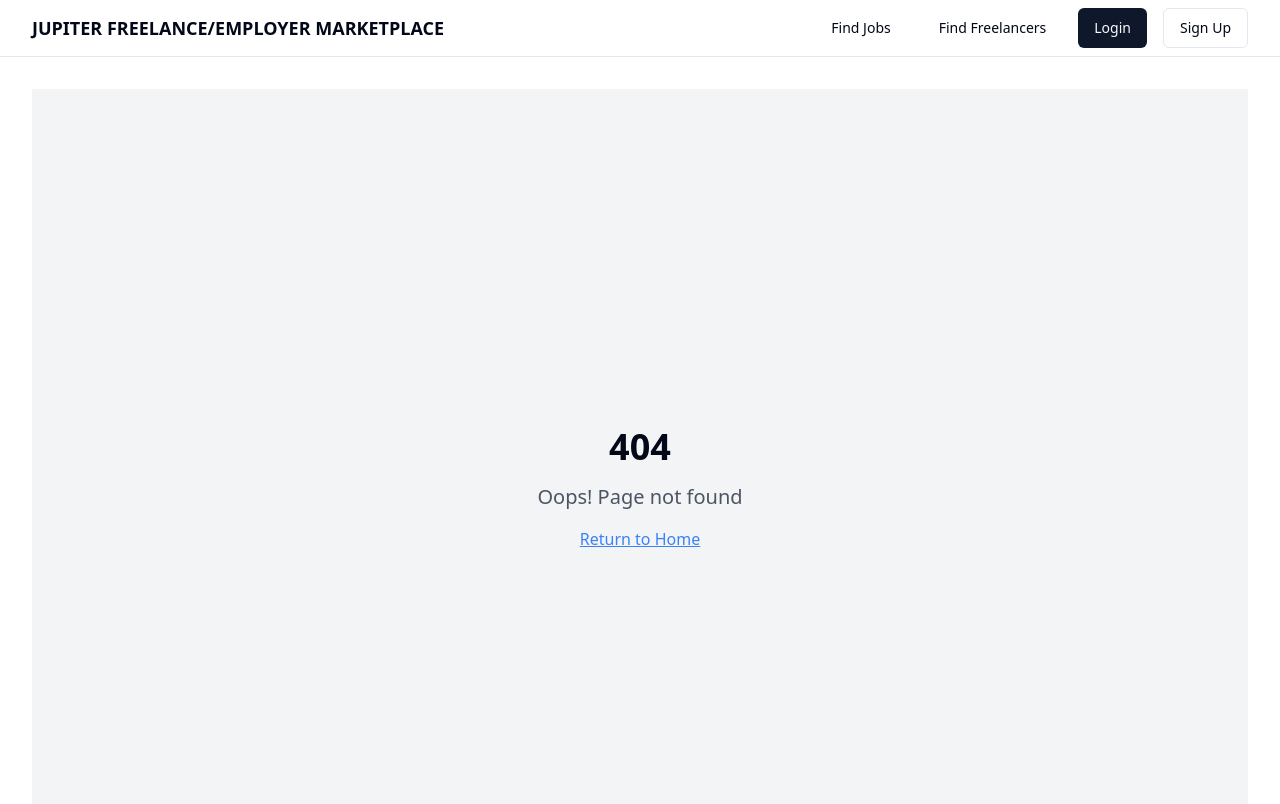
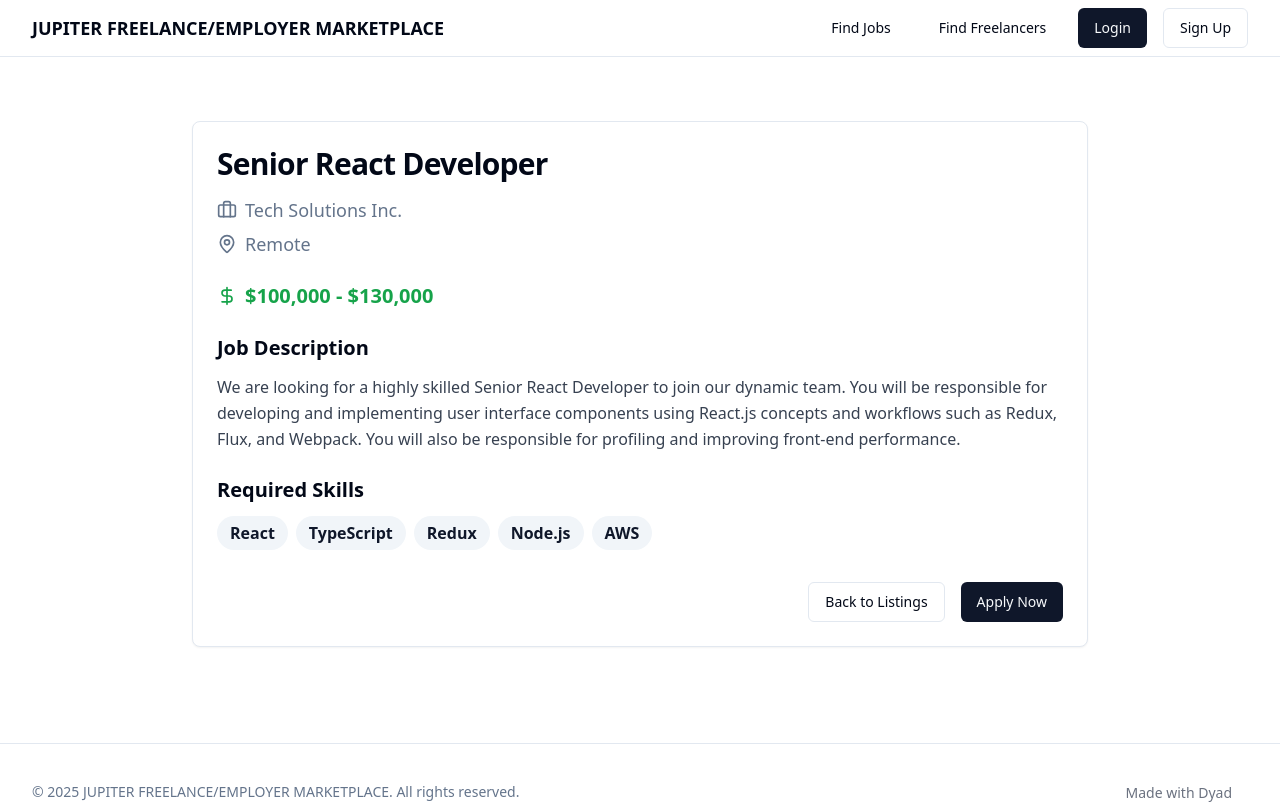
Before and after one commit to eissahussein95-code/Jupiter, a React (Vite) app: page /jobs/1 in a window 1280 px wide. Shown: the top 804 px of the page. Built offline with nearby package versions, Linux system fonts and the light colour scheme.

Commit message:
[dyad] Added job details page and updated routing - wrote 3 file(s)

```diff
--- a/src/App.tsx
+++ b/src/App.tsx
@@ -6,9 +6,10 @@ import { BrowserRouter, Routes, Route } from "react-router-dom";
 import Index from "./pages/Index";
 import NotFound from "./pages/NotFound";
 import Layout from "@/components/layout/Layout";
-import LoginPage from "./pages/LoginPage"; // Import LoginPage
-import RegisterPage from "./pages/RegisterPage"; // Import RegisterPage
-import JobsPage from "./pages/JobsPage"; // Import JobsPage
+import LoginPage from "./pages/LoginPage";
+import RegisterPage from "./pages/RegisterPage";
+import JobsPage from "./pages/JobsPage";
+import JobDetailsPage from "./pages/JobDetailsPage"; // Import JobDetailsPage
 
 const queryClient = new QueryClient();
 
@@ -22,10 +23,11 @@ const App = () => (
           <Routes>
             <Route path="/" element={<Index />} />
             {/* ADD ALL CUSTOM ROUTES ABOVE THE CATCH-ALL "*" ROUTE */}
-            <Route path="/jobs" element={<JobsPage />} /> {/* Use JobsPage component */}
+            <Route path="/jobs" element={<JobsPage />} />
+            <Route path="/jobs/:id" element={<JobDetailsPage />} /> {/* New route for job details */}
             <Route path="/freelancers" element={<div>Freelancers Listing Page (Coming Soon!)</div>} />
-            <Route path="/login" element={<LoginPage />} /> {/* Use LoginPage component */}
-            <Route path="/register" element={<RegisterPage />} /> {/* Use RegisterPage component */}
+            <Route path="/login" element={<LoginPage />} />
+            <Route path="/register" element={<RegisterPage />} />
             <Route path="*" element={<NotFound />} />
           </Routes>
         </Layout>
--- /dev/null
+++ b/src/pages/JobDetailsPage.tsx
@@ -0,0 +1,69 @@
+import React from 'react';
+import { useParams, Link } from 'react-router-dom';
+import { dummyJobs } from './JobsPage'; // Import dummyJobs
+import { Card, CardContent, CardDescription, CardHeader, CardTitle } from '@/components/ui/card';
+import { Button } from '@/components/ui/button';
+import { Badge } from '@/components/ui/badge';
+import { DollarSign, MapPin, Briefcase, CalendarDays } from 'lucide-react';
+
+const JobDetailsPage = () => {
+  const { id } = useParams<{ id: string }>();
+  const job = dummyJobs.find((j) => j.id === id);
+
+  if (!job) {
+    return (
+      <div className="min-h-[calc(100vh-14rem)] flex items-center justify-center py-12">
+        <div className="text-center">
+          <h1 className="text-4xl font-bold mb-4">Job Not Found</h1>
+          <p className="text-xl text-gray-600 mb-4">The job you are looking for does not exist.</p>
+          <Button asChild>
+            <Link to="/jobs">Back to Job Listings</Link>
+          </Button>
+        </div>
+      </div>
+    );
+  }
+
+  return (
+    <div className="container py-8">
+      <Card className="max-w-4xl mx-auto">
+        <CardHeader>
+          <CardTitle className="text-3xl mb-2">{job.title}</CardTitle>
+          <CardDescription className="flex items-center gap-2 text-muted-foreground text-lg">
+            <Briefcase className="h-5 w-5" /> {job.company}
+          </CardDescription>
+          <CardDescription className="flex items-center gap-2 text-muted-foreground text-lg">
+            <MapPin className="h-5 w-5" /> {job.location}
+          </CardDescription>
+        </CardHeader>
+        <CardContent>
+          <div className="flex items-center gap-2 mb-6">
+            <DollarSign className="h-5 w-5 text-green-600" />
+            <span className="font-semibold text-green-600 text-xl">{job.salary}</span>
+          </div>
+
+          <h3 className="text-xl font-semibold mb-3">Job Description</h3>
+          <p className="text-gray-700 dark:text-gray-300 mb-6 leading-relaxed">{job.description}</p>
+
+          <h3 className="text-xl font-semibold mb-3">Required Skills</h3>
+          <div className="flex flex-wrap gap-2 mb-6">
+            {job.skills.map((skill, index) => (
+              <Badge key={index} variant="secondary" className="px-3 py-1 text-base">
+                {skill}
+              </Badge>
+            ))}
+          </div>
+
+          <div className="flex justify-end gap-4 mt-8">
+            <Button variant="outline" asChild>
+              <Link to="/jobs">Back to Listings</Link>
+            </Button>
+            <Button>Apply Now</Button>
+          </div>
+        </CardContent>
+      </Card>
+    </div>
+  );
+};
+
+export default JobDetailsPage;
--- a/src/pages/JobsPage.tsx
+++ b/src/pages/JobsPage.tsx
@@ -1,8 +1,8 @@
 import React from 'react';
-import JobCard from '../components/jobs/JobCard'; // Re-confirming relative import
+import JobCard from '../components/jobs/JobCard';
 
-// Dummy data for job listings
-const dummyJobs = [
+// Dummy data for job listings - now exported
+export const dummyJobs = [
   {
     id: '1',
     title: 'Senior React Developer',
@@ -35,7 +35,7 @@ const dummyJobs = [
     title: 'DevOps Engineer',
     company: 'Cloud Builders',
     location: 'Remote',
-    salary: '$120,000 - $150,000', // Fixed the string literal syntax here
+    salary: '$120,000 - $150,000',
     description: 'Seeking an experienced DevOps Engineer to manage our cloud infrastructure and CI/CD pipelines. You will implement and maintain automation tools, ensure system reliability, and work closely with development teams to streamline deployment processes.',
     skills: ['AWS', 'Azure', 'Docker', 'Kubernetes', 'CI/CD', 'Terraform'],
   },
```
